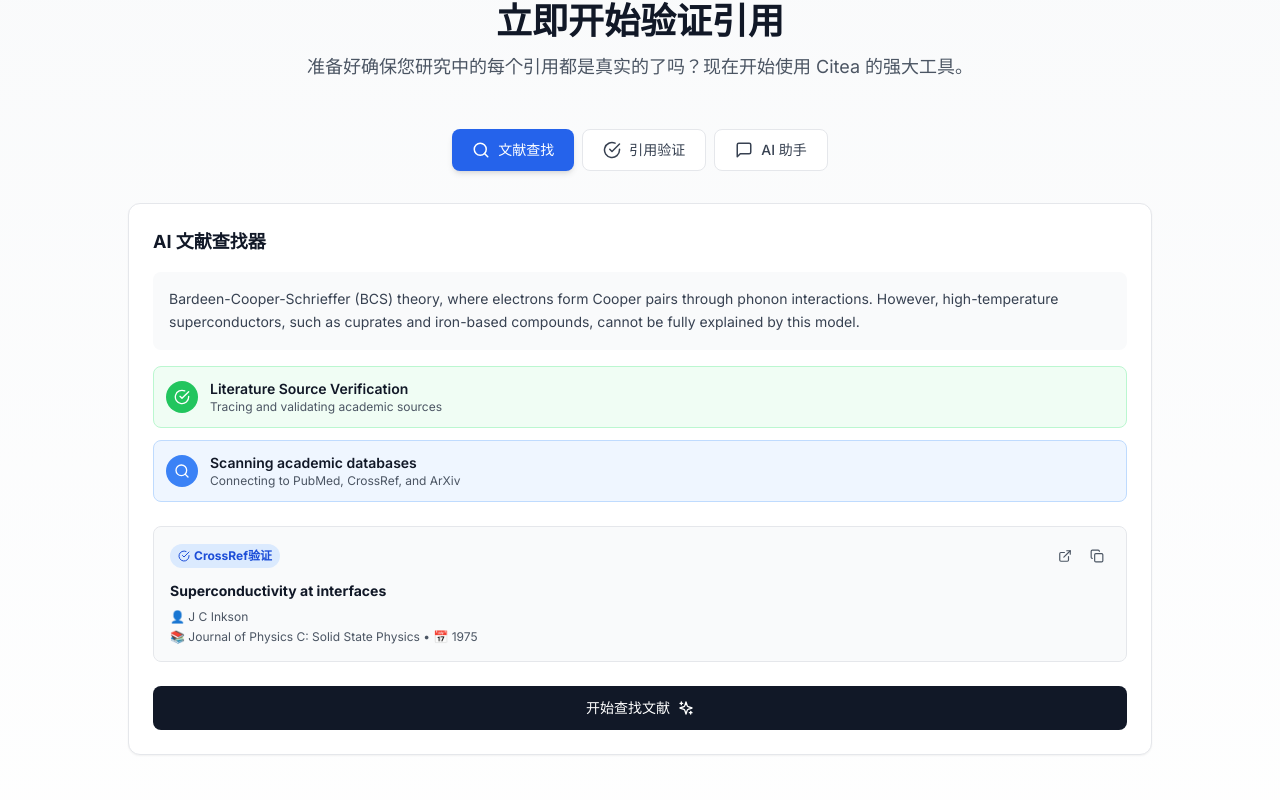
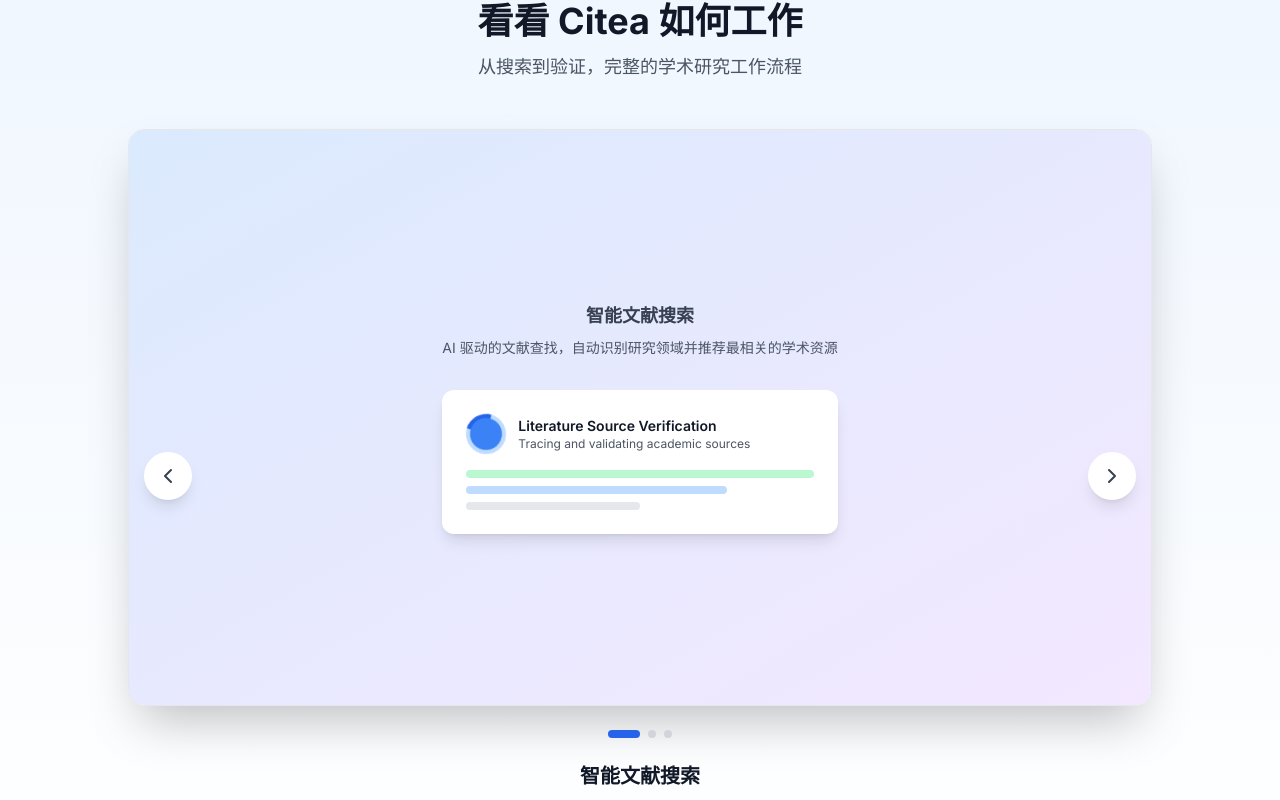
Before and after one commit to Mercury-nju/Citea, a Next.js app: page / in a window 1280 px wide. Shown: the part 3800-4600 px from the top of the page. Built offline with nearby package versions, Linux system fonts and the light colour scheme.

Commit message:
Add product showcase carousel and replace blank images with real interface mockups

```diff
--- a/app/page.tsx
+++ b/app/page.tsx
@@ -2,6 +2,7 @@
 import Hero from '@/components/Hero'
 import Features from '@/components/Features'
 import DetailedFeatures from '@/components/DetailedFeatures'
+import ProductShowcase from '@/components/ProductShowcase'
 import ToolsShowcase from '@/components/ToolsShowcase'
 import Testimonials from '@/components/Testimonials'
 import FAQ from '@/components/FAQ'
@@ -14,6 +15,7 @@
       <Hero />
       <Features />
       <DetailedFeatures />
+      <ProductShowcase />
       <ToolsShowcase />
       <Testimonials />
       <FAQ />
--- /dev/null
+++ b/components/ProductShowcase.tsx
@@ -0,0 +1,176 @@
+'use client'
+
+import { useState } from 'react'
+import { ChevronLeft, ChevronRight } from 'lucide-react'
+import Image from 'next/image'
+
+export default function ProductShowcase() {
+  const [currentSlide, setCurrentSlide] = useState(0)
+
+  const screenshots = [
+    {
+      title: '智能文献搜索',
+      description: 'AI 驱动的文献查找，自动识别研究领域并推荐最相关的学术资源',
+      image: '/screenshots/search-process.png',
+      alt: 'Literature search interface showing AI-powered database selection'
+    },
+    {
+      title: '搜索结果展示',
+      description: '详细的文献信息，包括作者、期刊、DOI 链接和验证状态',
+      image: '/screenshots/search-results.png',
+      alt: 'Search results showing verified academic papers with metadata'
+    },
+    {
+      title: '引用验证',
+      description: '实时验证引用的真实性，标记可疑和无效的引用',
+      image: '/screenshots/citation-checker.png',
+      alt: 'Citation verification showing valid and invalid citations'
+    }
+  ]
+
+  const nextSlide = () => {
+    setCurrentSlide((prev) => (prev + 1) % screenshots.length)
+  }
+
+  const prevSlide = () => {
+    setCurrentSlide((prev) => (prev - 1 + screenshots.length) % screenshots.length)
+  }
+
+  return (
+    <section className="py-20 px-4 sm:px-6 lg:px-8 bg-gradient-to-b from-blue-50 to-white">
+      <div className="max-w-7xl mx-auto">
+        <div className="text-center mb-12">
+          <h2 className="text-3xl md:text-4xl font-bold text-gray-900 mb-3">
+            看看 Citea 如何工作
+          </h2>
+          <p className="text-lg text-gray-600 max-w-2xl mx-auto">
+            从搜索到验证，完整的学术研究工作流程
+          </p>
+        </div>
+
+        {/* Screenshot Carousel */}
+        <div className="relative max-w-5xl mx-auto">
+          {/* Main Screenshot */}
+          <div className="bg-white rounded-2xl shadow-2xl overflow-hidden border border-gray-200">
+            <div className="aspect-video bg-gradient-to-br from-blue-100 to-purple-100 relative">
+              {/* Placeholder for actual screenshot */}
+              <div className="absolute inset-0 flex items-center justify-center">
+                <div className="text-center p-8">
+                  <p className="text-lg font-semibold text-gray-700 mb-2">
+                    {screenshots[currentSlide].title}
+                  </p>
+                  <p className="text-sm text-gray-600">
+                    {screenshots[currentSlide].description}
+                  </p>
+
+                  {/* Mock Interface based on slide */}
+                  {currentSlide === 0 && (
+                    <div className="mt-8 max-w-2xl mx-auto">
+                      <div className="bg-white rounded-xl p-6 shadow-lg">
+                        <div className="flex items-center gap-3 mb-4">
+                          <div className="w-10 h-10 rounded-full bg-blue-500 animate-spin border-4 border-blue-200 border-t-blue-600" />
+                          <div>
+                            <p className="text-sm font-semibold text-gray-900 text-left">
+                              Literature Source Verification
+                            </p>
+                            <p className="text-xs text-gray-600 text-left">
+                              Tracing and validating academic sources
+                            </p>
+                          </div>
+                        </div>
+                        <div className="space-y-2">
+                          <div className="h-2 bg-green-200 rounded w-full" />
+                          <div className="h-2 bg-blue-200 rounded w-3/4" />
+                          <div className="h-2 bg-gray-200 rounded w-1/2" />
+                        </div>
+                      </div>
+                    </div>
+                  )}
+
+                  {currentSlide === 1 && (
+                    <div className="mt-8 max-w-2xl mx-auto">
+                      <div className="bg-white rounded-xl p-6 shadow-lg text-left">
+                        <div className="flex items-center gap-2 mb-3">
+                          <span className="bg-blue-100 text-blue-700 px-2 py-1 rounded text-xs font-bold">
+                            ✓ CrossRef验证
+                          </span>
+                        </div>
+                        <h3 className="font-bold text-sm text-gray-900 mb-2">
+                          Superconductivity at interfaces
+                        </h3>
+                        <div className="space-y-1 text-xs text-gray-600">
+                          <p>👤 J C Inkson</p>
+                          <p>📚 Journal of Physics C • 📅 1975</p>
+                          <p className="text-blue-600">🔗 DOI: 10.1088/0022-3719/8/9/021</p>
+                        </div>
+                      </div>
+                    </div>
+                  )}
+
+                  {currentSlide === 2 && (
+                    <div className="mt-8 max-w-2xl mx-auto space-y-3">
+                      <div className="bg-white rounded-xl p-4 shadow-lg border-l-4 border-green-500">
+                        <p className="text-xs text-gray-700 mb-1">
+                          Smith, J. (2020). Machine learning in healthcare...
+                        </p>
+                        <p className="text-xs font-bold text-green-700">✓ 已验证</p>
+                      </div>
+                      <div className="bg-white rounded-xl p-4 shadow-lg border-l-4 border-red-500">
+                        <p className="text-xs text-gray-700 mb-1">
+                          Brown, A. (2023). Fake research paper...
+                        </p>
+                        <p className="text-xs font-bold text-red-700">✗ 未找到</p>
+                      </div>
+                    </div>
+                  )}
+                </div>
+              </div>
+            </div>
+          </div>
+
+          {/* Navigation Buttons */}
+          <button
+            onClick={prevSlide}
+            className="absolute left-4 top-1/2 -translate-y-1/2 w-12 h-12 bg-white rounded-full shadow-lg flex items-center justify-center hover:bg-gray-50 transition"
+            aria-label="Previous screenshot"
+          >
+            <ChevronLeft size={24} className="text-gray-700" />
+          </button>
+          <button
+            onClick={nextSlide}
+            className="absolute right-4 top-1/2 -translate-y-1/2 w-12 h-12 bg-white rounded-full shadow-lg flex items-center justify-center hover:bg-gray-50 transition"
+            aria-label="Next screenshot"
+          >
+            <ChevronRight size={24} className="text-gray-700" />
+          </button>
+
+          {/* Dots Indicator */}
+          <div className="flex justify-center gap-2 mt-6">
+            {screenshots.map((_, index) => (
+              <button
+                key={index}
+                onClick={() => setCurrentSlide(index)}
+                className={`w-2 h-2 rounded-full transition-all ${
+                  index === currentSlide
+                    ? 'bg-blue-600 w-8'
+                    : 'bg-gray-300 hover:bg-gray-400'
+                }`}
+                aria-label={`Go to screenshot ${index + 1}`}
+              />
+            ))}
+          </div>
+
+          {/* Caption */}
+          <div className="text-center mt-6">
+            <h3 className="text-xl font-bold text-gray-900 mb-2">
+              {screenshots[currentSlide].title}
+            </h3>
+            <p className="text-gray-600">
+              {screenshots[currentSlide].description}
+            </p>
+          </div>
+        </div>
+      </div>
+    </section>
+  )
+}
```
